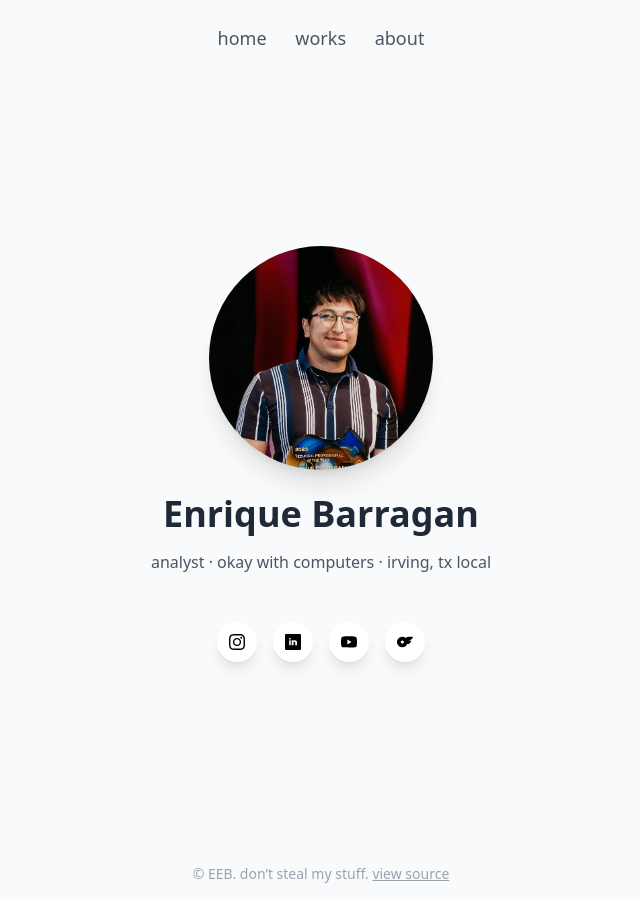
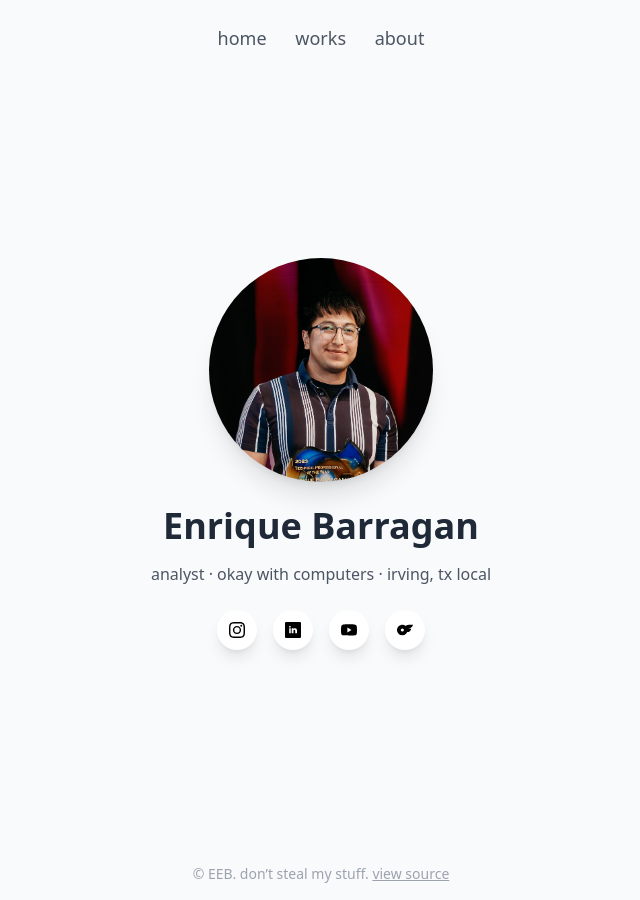
Before and after one commit to enriquebarragan/enriquebarragan.github.io, a Jekyll site: the page built from index.md, in a window 1280 px wide. Shown: the whole page, without its empty margins (319-959 px from the left). Built offline with Jekyll 4.4.1, drawn with Linux system fonts in a browser that asks for light colours; nearby versions of some CDN libraries.

Commit message:
Update home.html

```diff
--- a/_layouts/home.html
+++ b/_layouts/home.html
@@ -7,7 +7,7 @@
   <img src="/assets/images/me.jpg" alt="Enrique" class="w-56 h-56 rounded-full object-cover shadow-xl">
 </div>
 
-<div class="mx-auto max-w-xl px-4 pt-4 pb-10 text-center space-y-4">
+<div class="mx-auto max-w-xl px-4 pt-4 pb-4 text-center space-y-4">
   <h1 class="text-4xl font-extrabold font-sans">Enrique Barragan</h1>
   <p class="text-sm sm:text-base text-gray-600">analyst · okay with computers · irving, tx local</p>
 </div>
```
